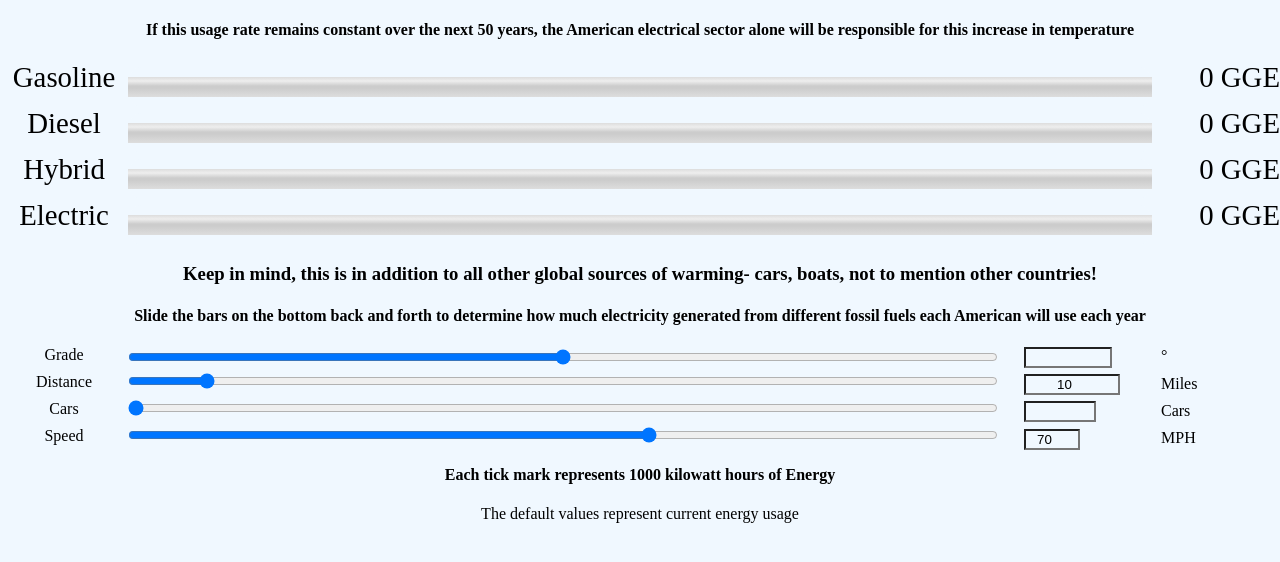
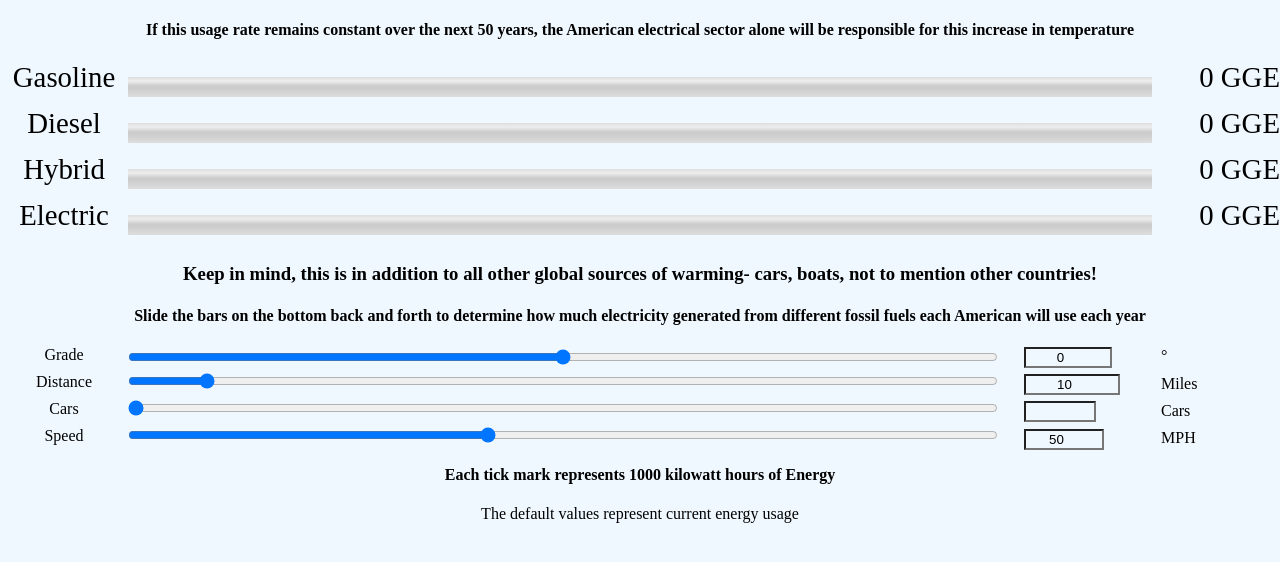
Before and after one commit to script-mouse/car-consumption, a plain HTML site: page index.html in a window 1280 px wide. Drawn offline with Linux system fonts and the light colour scheme.

Commit message:
added script tags

```diff
--- a/index.html
+++ b/index.html
@@ -58,7 +58,7 @@
 					<input type="range" id="grade" list="gradeData" class="useRange" min="0" max="2000" value="1000">
 					</input>
 					<div class="exactGroup">
-					    <input type="number" id="exactGrade" class="exactData" min="-10" max="10" step = "0.01">
+					    <input type="number" id="exactGrade" class="exactData" min="-10" max="10" step = "0.01" value="0">
 					    </input>
 					    <label for="exactGrade" class="exactLabel">°</label>
 				    </div>
@@ -85,10 +85,10 @@
 				</div>
 				<div class="slider">
 				    <label for="speed">Speed</label>
-				    <input type="range" id="speed" class="useRange" min="40" max="90" step="5" value="70">
+				    <input type="range" id="speed" class="useRange" min="1" max="86" step="0.1" value="36">
 				    </input>
 				    <div class="exactGroup">
-				        <input type="number" value="70" id="exactSpeed" class="exactData" min="40" max="90" step="5">
+				        <input type="number" value="50" id="exactSpeed" class="exactData" min="15" max="100" step="0.1">
 				        </input>
 				        <label for="exactSpeed" class = "exactLabel">MPH</label>
 				    </div>
@@ -116,7 +116,8 @@
 	        <option value = "0">
 
 	    </datalist>
-
+		<script src="https://gas-guzzle.web.app/gasretrieval.js" type="module">
+		</script>
 
 	</body>
 </html>
```
